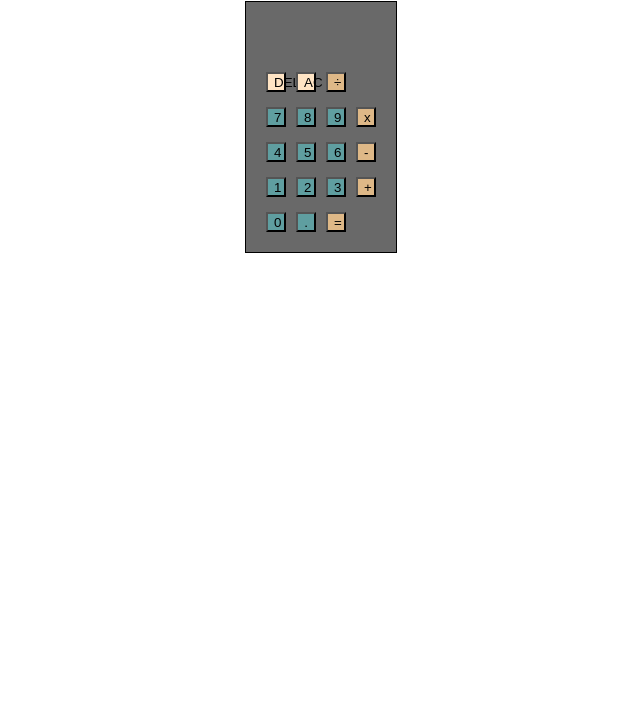
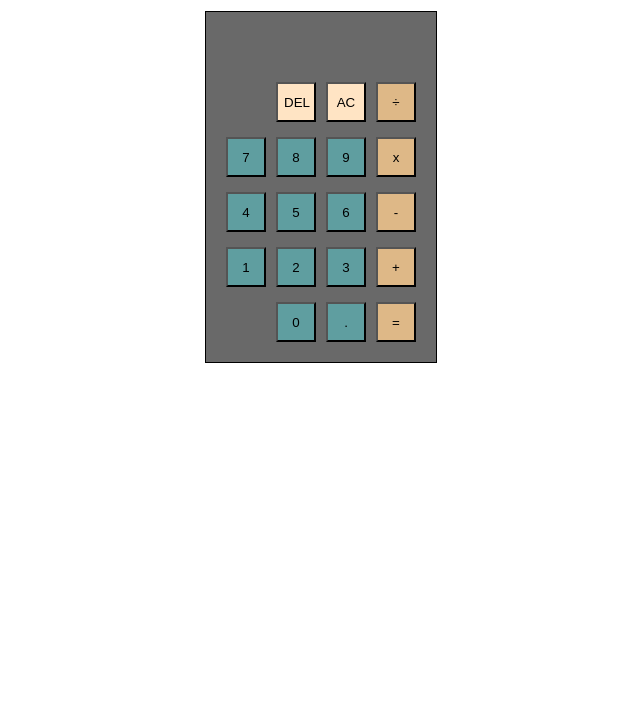
Before and after one commit to mchlrc/simple-calculator, a plain HTML site: page index.html in a window 1280 px wide. Shown: the part 86-800 px from the top of the page, without its empty margins (319-959 px from the left). Drawn offline with Linux system fonts and the light colour scheme.

Commit message:
Update Style For Buttons
Updated style for buttons to be more readable and
also to be right aligned.

```diff
--- a/style.css
+++ b/style.css
@@ -4,13 +4,15 @@ body {
   flex-direction: column;
   align-items: center;
   justify-content: space-evenly;
+  font-size: large;
 }
 
 button {
-  width: 20px;
-  height: 20px;
+  width: 40px;
+  height: 40px;
   margin: 5px;
   text-align: center;
+  align-content: center;
 }
 
 .container {
@@ -26,6 +28,7 @@ button {
   margin: 0 5px 0 5px;
   min-width: 60px;
   min-height: 20px;
+  font-size: larger;
 }
 
 .result {
@@ -35,13 +38,15 @@ button {
   margin: 0 5px 0 5px;
   min-width: 60px;
   min-height: 20px;
+  font-size: x-large;
 }
 
 .row {
+  display: flex;
   flex-direction: row;
-  align-items: center;
+  align-items: flex-end;
   margin: 5px;
-  justify-content: space-evenly;
+  justify-content: right;
 }
 
 .number {
```
